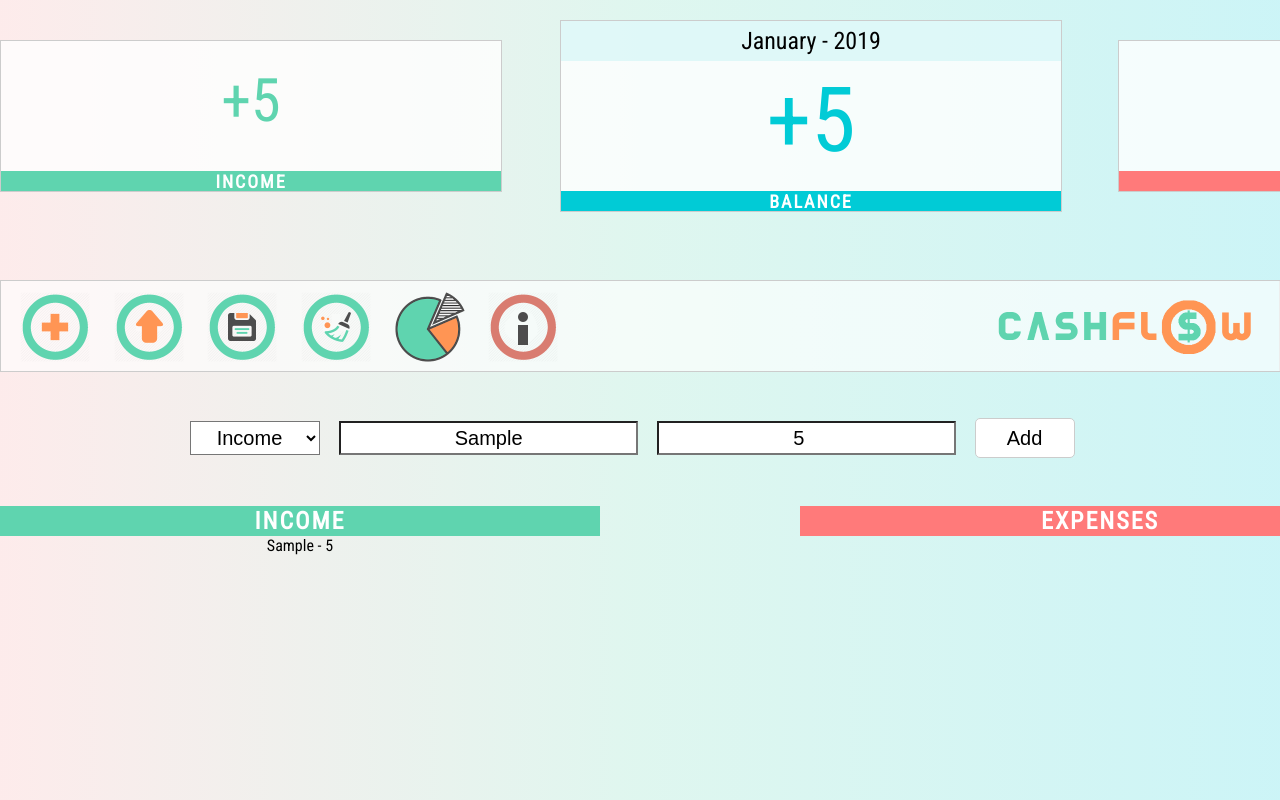
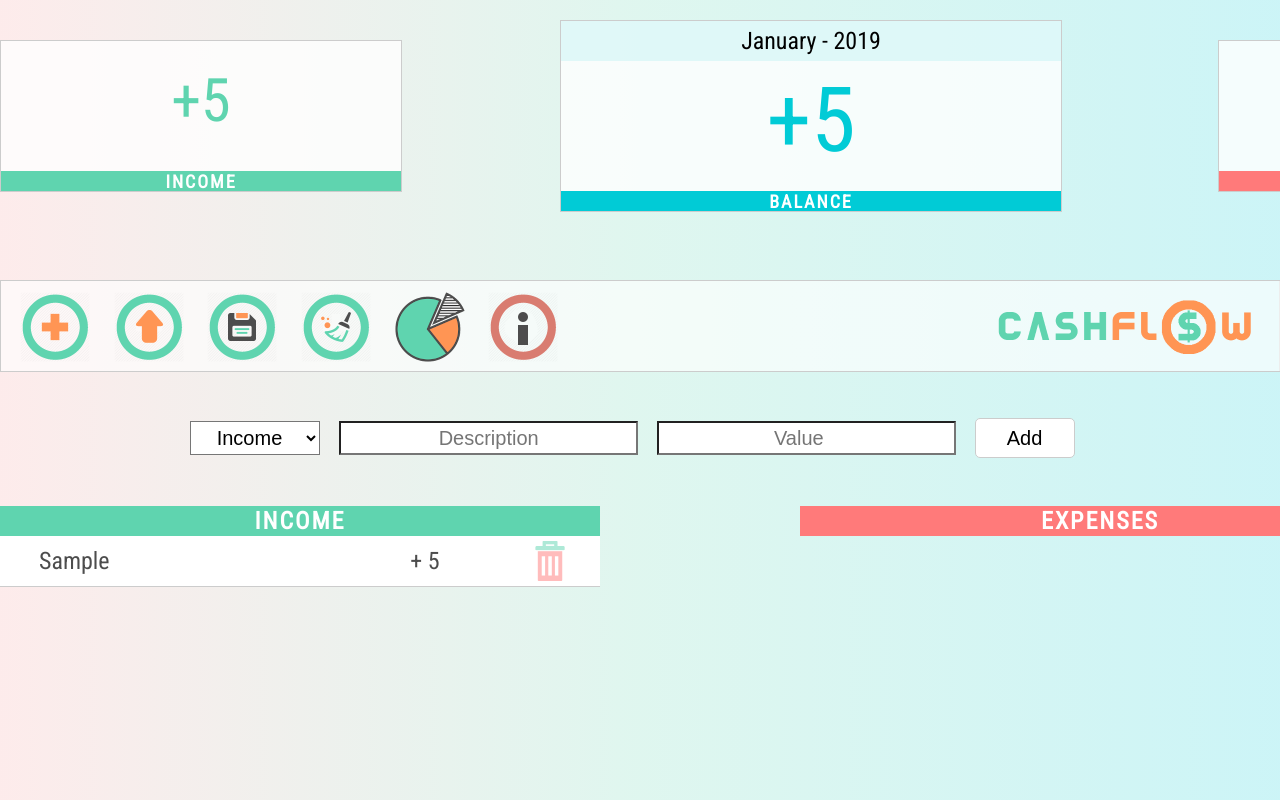
Before and after one commit to pawelkatny/CashFlow, a plain HTML site: page index.html in a window 1280 px wide. Both pictures are taken after typing "Sample", "5" into the empty fields and a click on the button "Add". Shown: the top 800 px of the page. Drawn offline with Linux system fonts and the light colour scheme.

Commit message:
18/12/2019 Adds: - function that clears input fields after adding item to the list - styling for the items on the lists - delete icon for each item on added to the list - cleaned some "garbage" code

```diff
--- a/app.js
+++ b/app.js
@@ -121,8 +121,8 @@ let UIcontroller = (function () {
         inputDesc: '.add-desc',
         inputValue: '.add-value',
         inputBtn: '.input-btn',
-        incList: '.main-income',
-        expList: '.main-expenses',
+        incList: '.inc-list',
+        expList: '.exp-list',
         balance: '.balance-total',
         incTotal: '.income-total',
         expTotal: '.expenses-total'
@@ -145,6 +145,18 @@ let UIcontroller = (function () {
         setTimeout(() => {
             target.textContent = '';
         }, 300)
+    };
+
+    let clearList = function (type) {
+        let string = '.' + type + '-list';
+        let parent = document.querySelector(string);
+        let children = parent.children;
+
+        var arrayHTML = Array.from(children);
+
+        arrayHTML.forEach((ele) => {
+            parent.removeChild(ele);
+        })
     };
 
     return {
@@ -181,7 +193,7 @@ let UIcontroller = (function () {
         addItemUI: function (type, object) {
             let html, newHtml, selector;
 
-            html = '<div id="' + type + '-%id"><span>%desc - </span><span>%val</span></div>';
+            html = '<div class="list-border" id="' + type + '-%id"><div class="item-desc">%desc</div><div class="item-val">%val</div><div class="item-del"><img class="icon-del" src="images/icons/delete.png"></div></div>';
 
             if (type === 'inc') {
                 selector = document.querySelector(stringsDOM.incList);
@@ -191,10 +203,26 @@ let UIcontroller = (function () {
 
             newHtml = html.replace('%id', object.id);
             newHtml = newHtml.replace('%desc', object.desc);
-            newHtml = newHtml.replace('%val', object.value);
+            if (type === 'inc') {
+                newHtml = newHtml.replace('%val', "+ " + object.value);
+            } else if (type === 'exp') {
+                newHtml = newHtml.replace('%val', "- " + object.value);
+            };
 
             selector.insertAdjacentHTML('beforeend', newHtml);
 
+        },
+
+        clearInput: function () {
+            let input, inputArray;
+
+            input = document.querySelectorAll(stringsDOM.inputDesc + ', ' + stringsDOM.inputValue);
+
+            inputArray = Array.prototype.slice.call(input);
+
+            inputArray.forEach((current) => {
+                current.value = "";
+            });
         },
 
         updateUI: function (objData) {
@@ -202,6 +230,11 @@ let UIcontroller = (function () {
                 objData.balance : '+' + objData.balance);
             document.querySelector(stringsDOM.incTotal).textContent = objData.inc == 0 ? '- - -' : '+' + objData.inc;
             document.querySelector(stringsDOM.expTotal).textContent = objData.exp == 0 ? '- - -' : '-' + objData.exp;
+        },
+
+        clearUI: function () {
+            clearList('inc');
+            clearList('exp');
         },
 
         stringsDOM: function () {
@@ -219,13 +252,17 @@ let appController = (function (ctrData, ctrUI) {
 
         //get input
         let input = ctrUI.getInput();
-        //add item to data structure
-        let newItem = ctrData.addItem(input.type, input);
-        //add item to ui
-        ctrUI.addItemUI(input.type, newItem);
-        //update budget
-        updateBudget();
 
+        if (input.desc !== '' && !isNaN(input.value) && input.value > 0) {
+            //add item to data structure
+            let newItem = ctrData.addItem(input.type, input);
+            //add item to ui
+            ctrUI.addItemUI(input.type, newItem);
+            //update budget
+            updateBudget();
+            //clear fields
+            ctrUI.clearInput();
+        }
     }
 
     let updateBudget = function () {
@@ -236,9 +273,12 @@ let appController = (function (ctrData, ctrUI) {
 
     let findKey = (object, value) => Object.keys(object).find(key => object[key] === value ? key : null);
 
+    // Functions - navigation bar
     let startMenu = function (key) {
         menuFunctions[key]();
     }
+
+
 
     let menuFunctions = {
         newBudget: function () {
@@ -247,10 +287,11 @@ let appController = (function (ctrData, ctrUI) {
 
         clearData: function () {
             ctrData.clearBudget();
+            ctrUI.clearUI()
             updateBudget();
         }
     }
-
+    // Event listeners initialization
     let setupEvents = function () {
 
 
@@ -290,6 +331,10 @@ let appController = (function (ctrData, ctrUI) {
             setupEvents();
             menuFunctions.clearData();
             console.log('Application started.')
+        },
+
+        test: function () {
+            ctrUI.clearUI();
         }
     }
 
--- a/index.html
+++ b/index.html
@@ -31,7 +31,7 @@
             <div class="header-menu-bar"></div>
             <ul class="header-menu-left">
                 <li><img id="new-budget" src="images/icons/new.png" alt=""></li>
-                <li><img id="load-budget" src="images/icons/load.png" alt=""></li>
+                <li><input type="file" style="display: none;"><img id="load-budget" src="images/icons/load.png" alt=""></li>
                 <li><img id="save-budget" src="images/icons/save.png" alt=""></li>
                 <li><img id="clear-data" src="images/icons/clear.png" alt=""></li>
                 <li><img id="show-charts" src="images/icons/charts.png" alt=""></li>
@@ -51,16 +51,18 @@
                 <option value="inc">Income</option>
                 <option value="exp">Expense</option>
             </select>
-            <input type="text" class="input-type add-desc" placeholder="Add description">
+            <input type="text" class="input-type add-desc" placeholder="Description">
             <input type="number" class="input-type add-value" placeholder="Value">
             <button class="input-type input-btn">Add</button>
         </div>
         <section class="main-content clearfix">
-            <div class="main-income">
+            <div class="main-inc">
                 <div class="income-balance margin-reset">INCOME</div>
+                <div class="inc-list"></div>
             </div>
-            <div class="main-expenses">
+            <div class="main-exp">
                 <div class="expenses-balance margin-reset">EXPENSES</div>
+                <div class="exp-list"></div>
             </div>
 
         </section>
--- a/style.css
+++ b/style.css
@@ -32,9 +32,17 @@ body {
     position: absolute;
     display: inline-block;
     margin-top: 20px;
-    width: 500px;
+
     background: rgba(255, 255, 255, 0.8);
     text-align: center;
+}
+
+.budget-sumup {
+    width: 500px;
+}
+
+.income-sumup, .expenses-sumup {
+    width: 400px;
 }
 
 .border-gray {
@@ -186,28 +194,6 @@ body {
     opacity: 0;
 }
 
-/* Menu logo */
-/*
-#header-menu-logo {
-    position: absolute;
-    right: 0;
-    margin-right: 20px;
-    top: 50%;
-    margin-top: -35px;
-    z-index: 2;
-}
-
-#header-menu-logo{
-    transition: all 0.6s;
-}
-
-#header-menu-logo:hover {
-    transform: scale(1.05);
-    transition: all 0.6s;
-    cursor: pointer;
-}
-*/
-
 /* MAIN CONTAINER */
 
 .main-container {
@@ -244,17 +230,17 @@ body {
     margin: auto;
 }
 
-.main-income, .main-expenses {
+.main-inc, .main-exp {
     display: inline-block;
     width: 600px;
     text-align: center;
 }
 
-.main-income {
+.main-inc {
     float: left;
 }
 
-.main-expenses {
+.main-exp  {
     float: right;
 }
 
@@ -264,3 +250,49 @@ body {
     line-height: 30px;
     font-size: 24px;
 }
+
+.inc-list div, .exp-list div {
+    background-color: white;
+    color: #4d4d4d;
+}
+
+
+.list-border {
+    border-bottom: 1px solid #cccccc;
+}
+
+.item-desc, .item-val, .item-del {
+    display: inline-block;
+    margin: auto;
+    height: 40px;
+    padding: 5px;
+    font-size: 24px;
+    line-height: 40px;
+    vertical-align: middle;
+}
+
+.item-desc {
+    width: 340px;
+    text-indent: 10%;
+    text-align: start;
+}
+
+.item-val {
+    width: 140px;
+}
+
+.item-del {
+    width: 90px;
+    vertical-align: middle;
+}
+
+.icon-del, .icon-del:hover {
+    width: 40px;
+    opacity: 0.5;
+    transition: all 0.7s;
+}
+
+.icon-del:hover {
+    opacity: 1.0;
+    cursor: pointer;
+}
```
Also changed, not shown: images/icons/delete.png (added).
